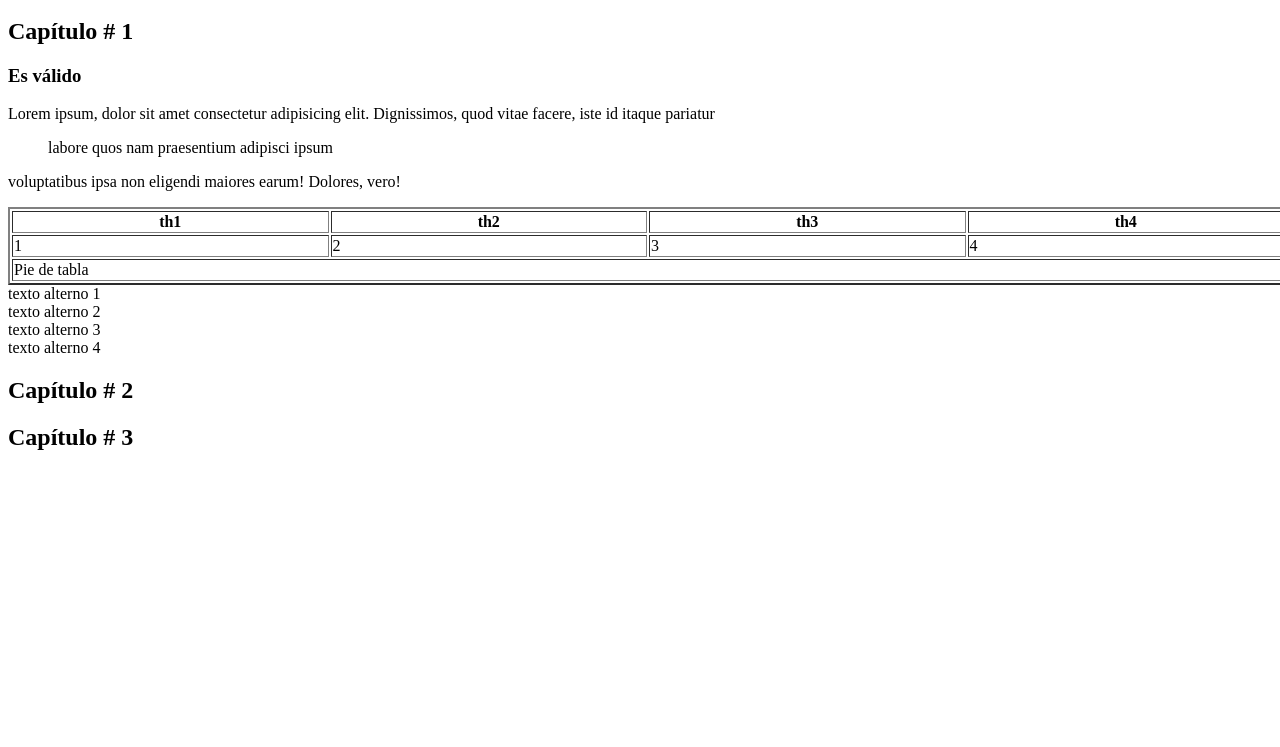
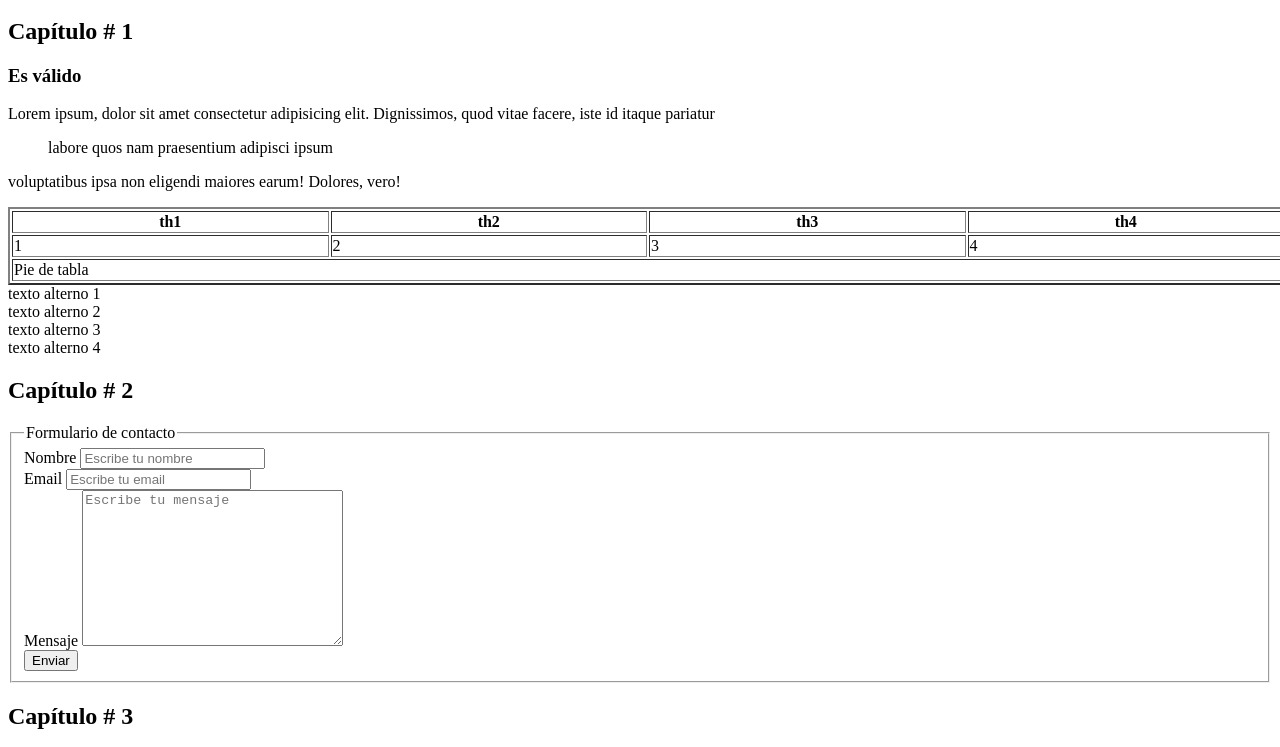
Before and after one commit to obetancourthunicah/pw2_202302, a plain HTML site: page index.html in a window 1280 px wide. Shown: the part 183-930 px from the top of the page. Before the commit the page ends 800 px from the top, so only its background shows below. Drawn offline with Linux system fonts and the light colour scheme; grey boxes are pictures that could not be loaded.

Commit message:
Html Crash Course 2 de 2

```diff
--- a/index.html
+++ b/index.html
@@ -65,7 +65,27 @@
   </aside>
 
   <h2>Capítulo # 2</h2>
+  <form action="index.html" method="post">
+    <fieldset>
+      <legend>Formulario de contacto</legend>
+      <label for="nombre">Nombre</label>
+      <input type="text" name="nombre" id="nombre" placeholder="Escribe tu nombre">
+      <br>
+      <label for="email">Email</label>
+      <input type="email" name="email" id="email" placeholder="Escribe tu email">
+      <br>
+      <label for="mensaje">Mensaje</label>
+      <textarea name="mensaje" id="mensaje" cols="30" rows="10" placeholder="Escribe tu mensaje"></textarea>
+      <br>
+      <button type="submit" name="btnEnviar">Enviar</button>
+    </fieldset>
+  </form>
   <h2>Capítulo # 3</h2>
+  <img src="https://picsum.photos/200/300" alt="imagen aleatoria">
+  <video src="video.mp4">
+    <source src="video.mp4" type="video/mp4">
+    <source src="video.ogg" type="video/vorbis">
+  </video>
   <footer></footer>
 </body>
 
```
